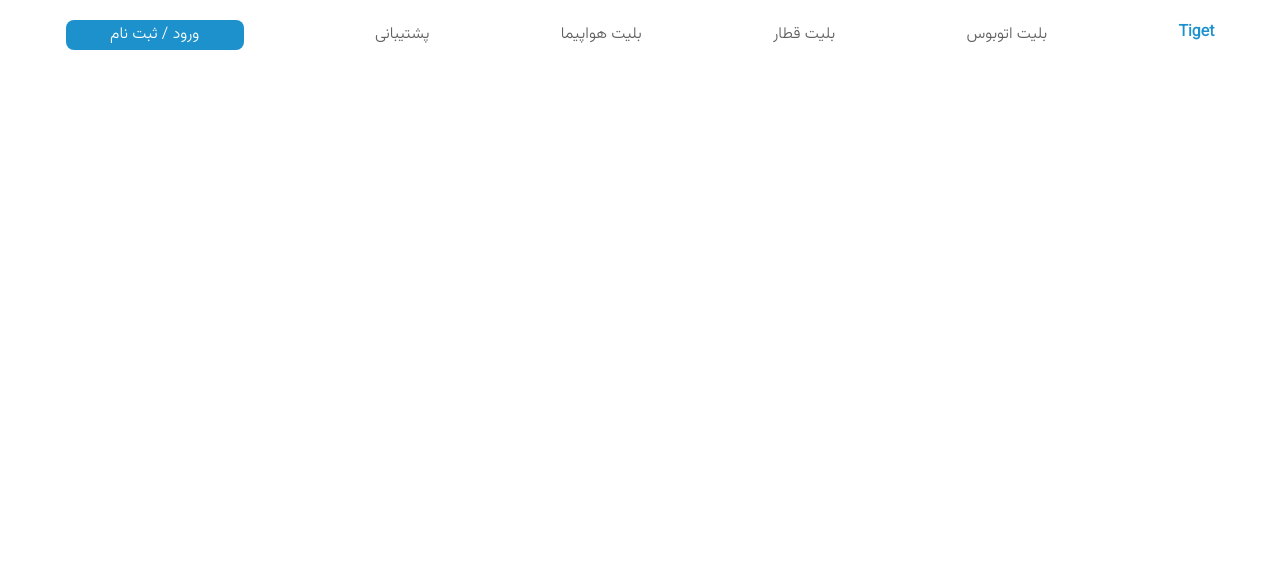
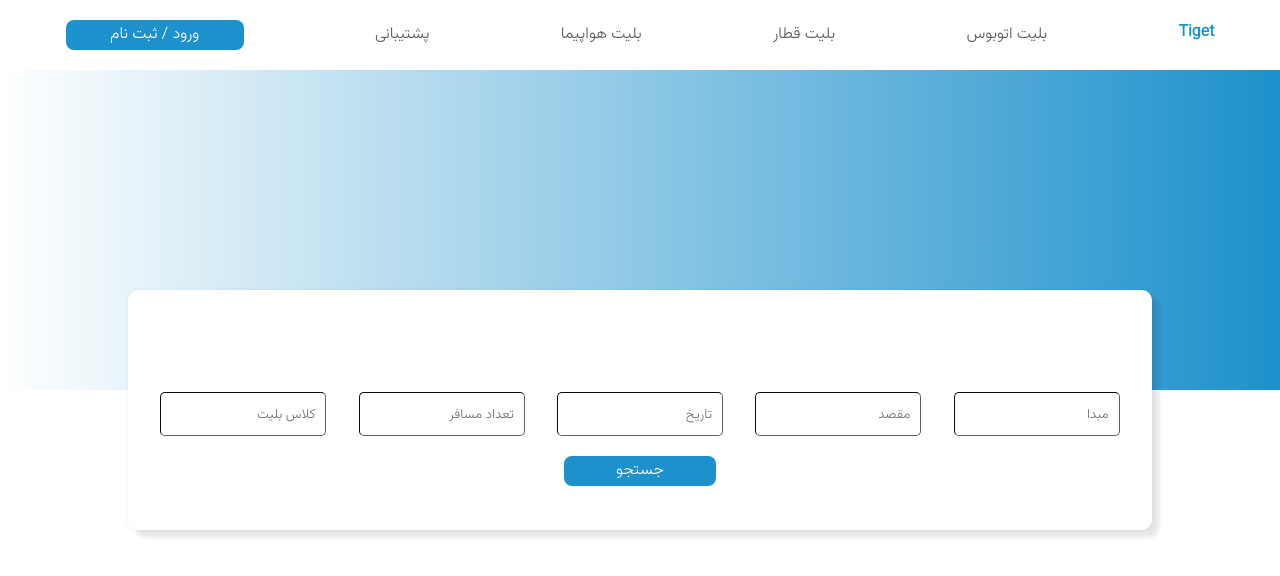
Before and after one commit to TiGet-SBU/TiGet_Frontend, a React (Create React App) app in the folder tiget-front/: page / in a window 1280 px wide. Shown: the top 576 px of the page. Built offline with nearby package versions, Linux system fonts and the light colour scheme.

Commit message:
added gradient,added search bar basics

```diff
--- a/tiget-front/src/Components/Button/Button.css
+++ b/tiget-front/src/Components/Button/Button.css
@@ -9,3 +9,7 @@
     text-align: center;
     color: var(--text-white-color);
 }
+.Button:hover{
+    cursor: pointer;
+    background-color: var(--main-color-hover)
+}
--- a/tiget-front/src/Components/Navbar/Navbar.css
+++ b/tiget-front/src/Components/Navbar/Navbar.css
@@ -1,8 +1,3 @@
-:root{
-    --text-gray-color : #606060;
-    --main-color : #1D91CC;
-    --text-white-color : #FFFFFF;
-}
 .navbar{
     margin-top: 20px;
     width: 100%;
--- /dev/null
+++ b/tiget-front/src/Components/SearchForm/SearchForm.css
@@ -0,0 +1,24 @@
+form{
+    direction: rtl;
+}
+.search-form_button-holder{
+    display: flex;
+    justify-content: center;
+    margin-top: 20px;
+}
+.ticket-specification-form{
+    display: flex;
+    flex-wrap: wrap;
+    flex-direction: row;
+    justify-content: space-evenly;
+}
+.ticket-specification-form input
+{
+    margin-top: 10%;
+    border-width: 1px;
+    border-color: var(--text-gray-color);
+    border-radius: 5px;
+    height: 40px;
+    font-family: 'Vazirmatn', sans-serif;
+    padding-right:10px ;
+}
--- /dev/null
+++ b/tiget-front/src/Components/SearchForm/SearchForm.tsx
@@ -0,0 +1,23 @@
+import React from 'react'
+import './SearchForm.css'
+import Button from '../Button/Button'
+const SearchForm = () => {
+  return (
+    <div>
+        <form>
+            <div className='ticket-specification-form'>
+                <input type='text' placeholder='مبدا'/>
+                <input type='text' placeholder='مقصد'/>
+                <input type='text' placeholder='تاریخ'/>
+                <input type='text' placeholder='تعداد مسافر'/>
+                <input type='text' placeholder='کلاس بلیت'/>
+            </div>
+            <div className='search-form_button-holder'>
+                <Button text='جستجو' onClick={()=>true}/>
+            </div>
+        </form>
+    </div>
+  )
+}
+
+export default SearchForm
--- a/tiget-front/src/Pages/LandingPage/LandingPage.css
+++ b/tiget-front/src/Pages/LandingPage/LandingPage.css
@@ -0,0 +1,15 @@
+.Logo-Background{
+    margin-top: 20px;
+    margin-bottom: -100px;
+    width: auto;
+    height: 20rem;
+    background: linear-gradient(90deg, rgba(255,255,255,1) 0%, rgba(29,145,204,1) 100%);
+}
+.SearchForm-Container{
+    border-radius: 10px;
+    box-shadow: 0 0 5px rgba(0,0,0,.05), 7px 7px 5px rgba(0,0,0,.1);
+    margin-left: 10%;
+    width: 80%;
+    height: 15rem;
+    background-color: var(--text-white-color);
+}
--- a/tiget-front/src/Pages/LandingPage/LandingPage.tsx
+++ b/tiget-front/src/Pages/LandingPage/LandingPage.tsx
@@ -1,10 +1,16 @@
 import React from 'react'
 import Navbar from '../../Components/Navbar/Navbar';
+import SearchForm from '../../Components/SearchForm/SearchForm';
+import './LandingPage.css';
 
 const LandingPage = () => {
   return (
     <div>
       <Navbar/>
+      <div className='Logo-Background'></div>
+      <div className='SearchForm-Container'>
+        <SearchForm/>
+      </div>
     </div>
   );
 }
--- a/tiget-front/src/index.css
+++ b/tiget-front/src/index.css
@@ -1,6 +1,12 @@
+:root{
+  --text-gray-color : #606060;
+  --main-color : #1D91CC;
+  --main-color-hover: #6fa3bd;
+  --text-white-color : #FFFFFF;
+}
 body {
   margin: 0;
-  font-family: 'Vazirmatn', sans-serif;;
+  font-family: 'Vazirmatn', sans-serif;
   -webkit-font-smoothing: antialiased;
   -moz-osx-font-smoothing: grayscale;
 }
```
